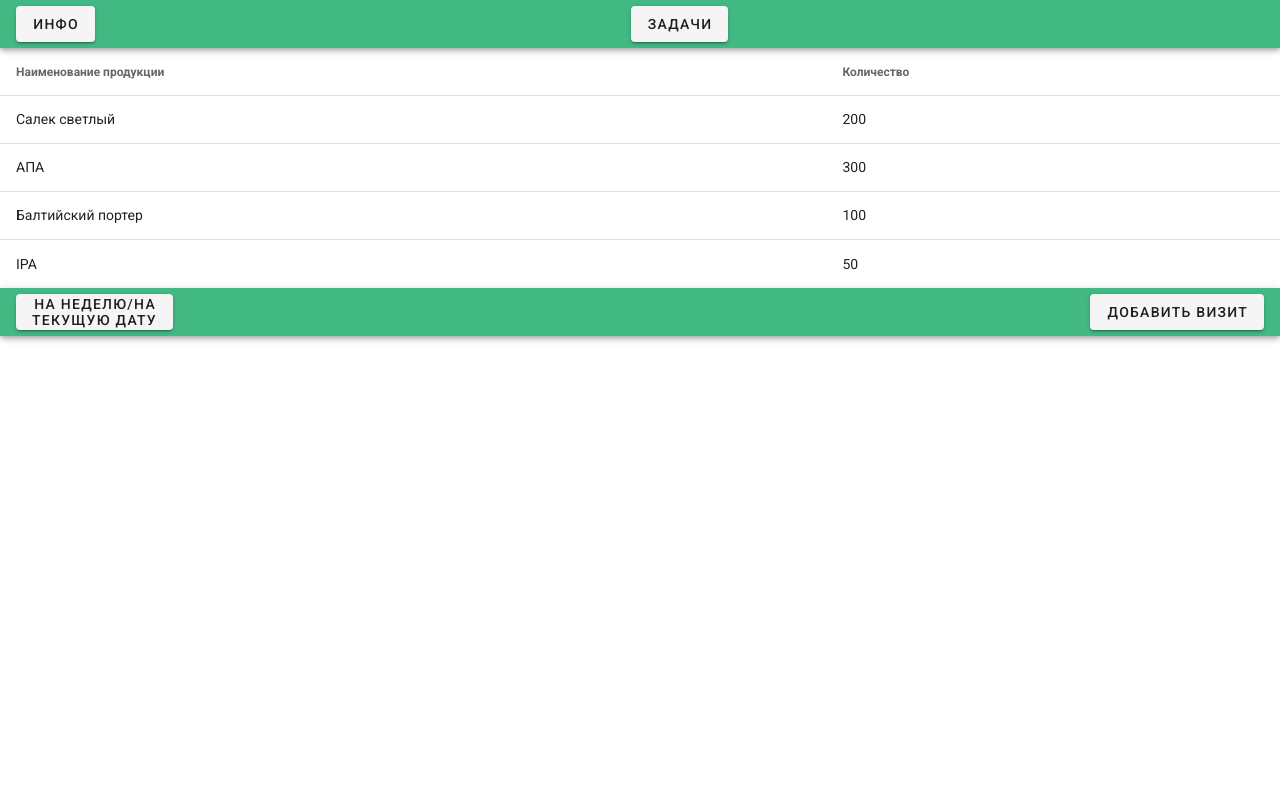
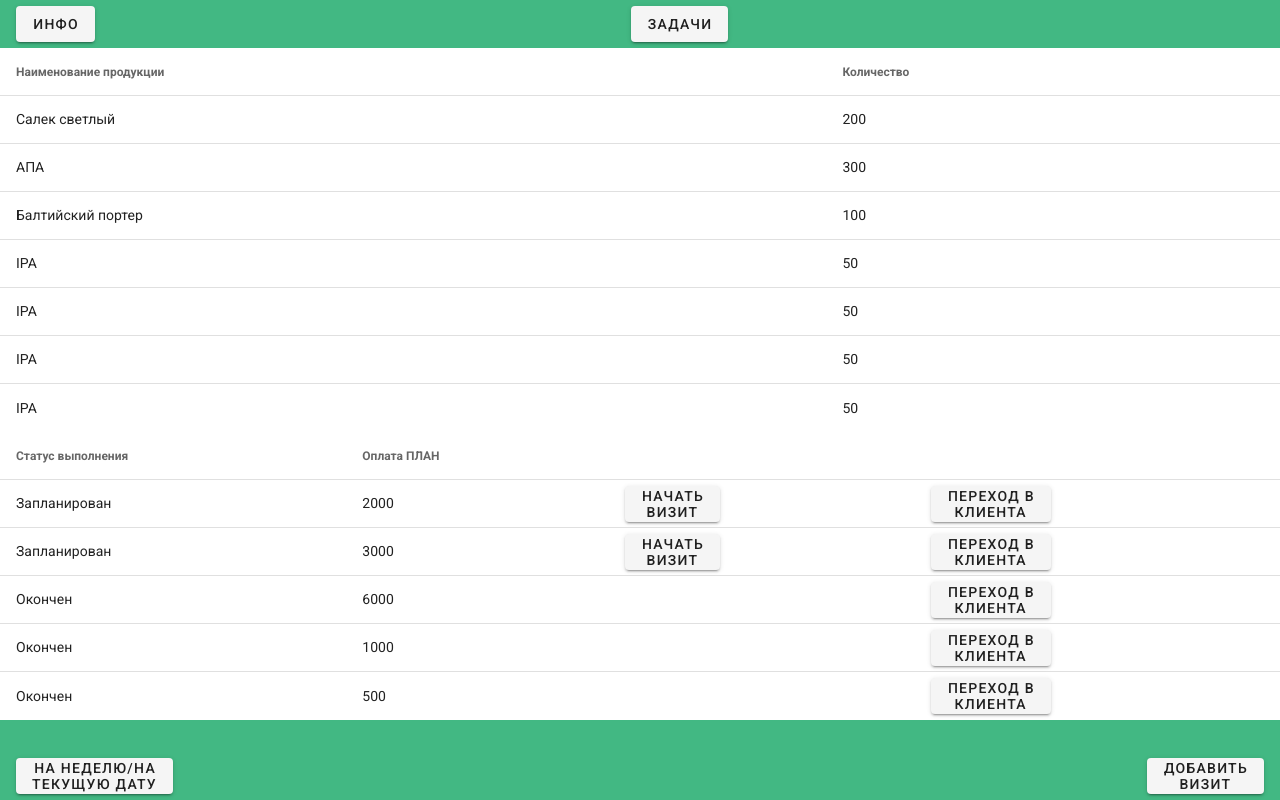
Before and after one commit to itiligator/mprfrontend, a Vue app: page / in a window 1280 px wide. Built offline with nearby package versions, Linux system fonts and the light colour scheme; no server answers; sample sign-in values are in the browser's storage; what vue-uuid would draw is missing.

Commit message:
Допилил главную с красивыми app-bar

```diff
--- a/src/views/Home.vue
+++ b/src/views/Home.vue
@@ -1,6 +1,6 @@
 <template>
     <div>
-        <v-toolbar dense color="primary">
+        <v-app-bar elevate-on-scroll dense fixed color="primary">
             <v-menu
             top
             close-on-content-click
@@ -39,7 +39,11 @@
             </v-btn>
             <v-spacer></v-spacer>
             {{ username }}
-        </v-toolbar>
+        </v-app-bar>
+
+<!-- Тулбар нужен чтобы app-bar не перекрывал содержимое страницы -->
+        <v-toolbar dense flat fixed color="primary"></v-toolbar>
+
         <v-simple-table>
             <template v-slot:default>
                 <thead>
@@ -53,11 +57,58 @@
                     <tr><td>АПА</td><td>300</td></tr>
                     <tr><td>Балтийский портер</td><td>100</td></tr>
                     <tr><td>IPA</td><td>50</td></tr>
+                    <tr><td>IPA</td><td>50</td></tr>
+                    <tr><td>IPA</td><td>50</td></tr>
+                    <tr><td>IPA</td><td>50</td></tr>
+                </tbody>
+            </template>
+        </v-simple-table>
+        <v-simple-table>
+            <template v-slot:default>
+                <thead>
+                    <tr>
+                        <th>Статус выполнения</th>
+                        <th>Оплата ПЛАН</th>
+                        <th></th>
+                        <th></th>
+                    </tr>
+                </thead>
+                <tbody>
+                    <tr>
+                        <td>Запланирован</td>
+                        <td>2000</td>
+                        <td><v-btn>Начать<br/>визит</v-btn></td>
+                        <td><v-btn>Переход в<br/>клиента</v-btn></td>
+                    </tr>
+                    <tr>
+                        <td>Запланирован</td>
+                        <td>3000</td>
+                        <td><v-btn>Начать<br/>визит</v-btn></td>
+                        <td><v-btn>Переход в<br/>клиента</v-btn></td>
+                    </tr>
+                    <tr>
+                        <td>Окончен</td>
+                        <td>6000</td>
+                        <td></td>
+                        <td><v-btn>Переход в<br/>клиента</v-btn></td>
+                    </tr>
+                    <tr>
+                        <td>Окончен</td>
+                        <td>1000</td>
+                        <td></td>
+                        <td><v-btn>Переход в<br/>клиента</v-btn></td>
+                    </tr>
+                    <tr>
+                        <td>Окончен</td>
+                        <td>500</td>
+                        <td></td>
+                        <td><v-btn>Переход в<br/>клиента</v-btn></td>
+                    </tr>
                 </tbody>
             </template>
         </v-simple-table>
 
-        <v-toolbar dense bottom color="primary">
+        <v-app-bar dense flat bottom fixed color="primary">
             <v-btn>
                 На неделю/на
                 <br/>
@@ -65,9 +116,13 @@
             </v-btn>
             <v-spacer></v-spacer>
             <v-btn>
-                ДОБАВИТЬ ВИЗИТ
+                ДОБАВИТЬ
+                <br/>
+                ВИЗИТ
             </v-btn>
-        </v-toolbar>
+        </v-app-bar>
+        <!-- Тулбар нужен чтобы app-bar не перекрывал содержимое страницы -->
+        <v-toolbar dense flat bottom fixed color="primary"></v-toolbar>
     </div>
 </template>
 
```
